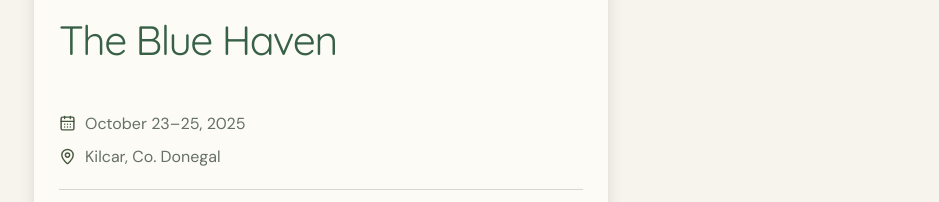
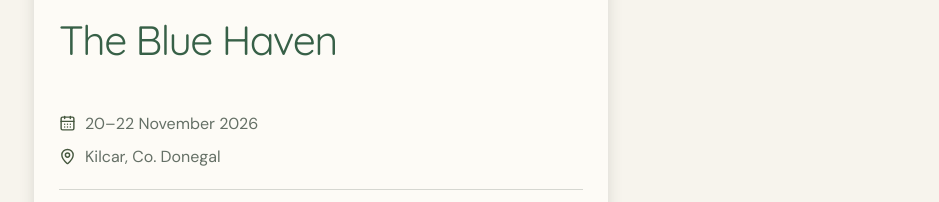
Before and after one commit to aliciaahunt/annies-yoga-website, a React (Vite) app: page /retreats in a window 1280 px wide. Shown: the part 1235-1437 px from the top of the page, without its empty margins (22-961 px from the left). Built offline with nearby package versions, Linux system fonts and the light colour scheme.

Commit message:
Update Blue Haven retreat date

```diff
--- a/src/app/RetreatsPage.tsx
+++ b/src/app/RetreatsPage.tsx
@@ -131,7 +131,7 @@ export default function RetreatsPage() {
                 <div className="retreat-card-body">
                   <h3>The Blue Haven</h3>
                   <div className="retreat-card-meta">
-                    <p className="retreat-card-date"><CalendarDays size={17} aria-hidden="true" /><time dateTime="2025-10-23/2025-10-25">October 23–25, 2025</time></p>
+                    <p className="retreat-card-date"><CalendarDays size={17} aria-hidden="true" /><time dateTime="2026-11-20/2026-11-22">20–22 November 2026</time></p>
                     <p className="retreat-card-location"><MapPin size={17} aria-hidden="true" /> Kilcar, Co. Donegal</p>
                   </div>
                   <ul className="retreat-card-details">
```
Also changed, not shown: 1 other file (tests, documents, lock files or other folders).
